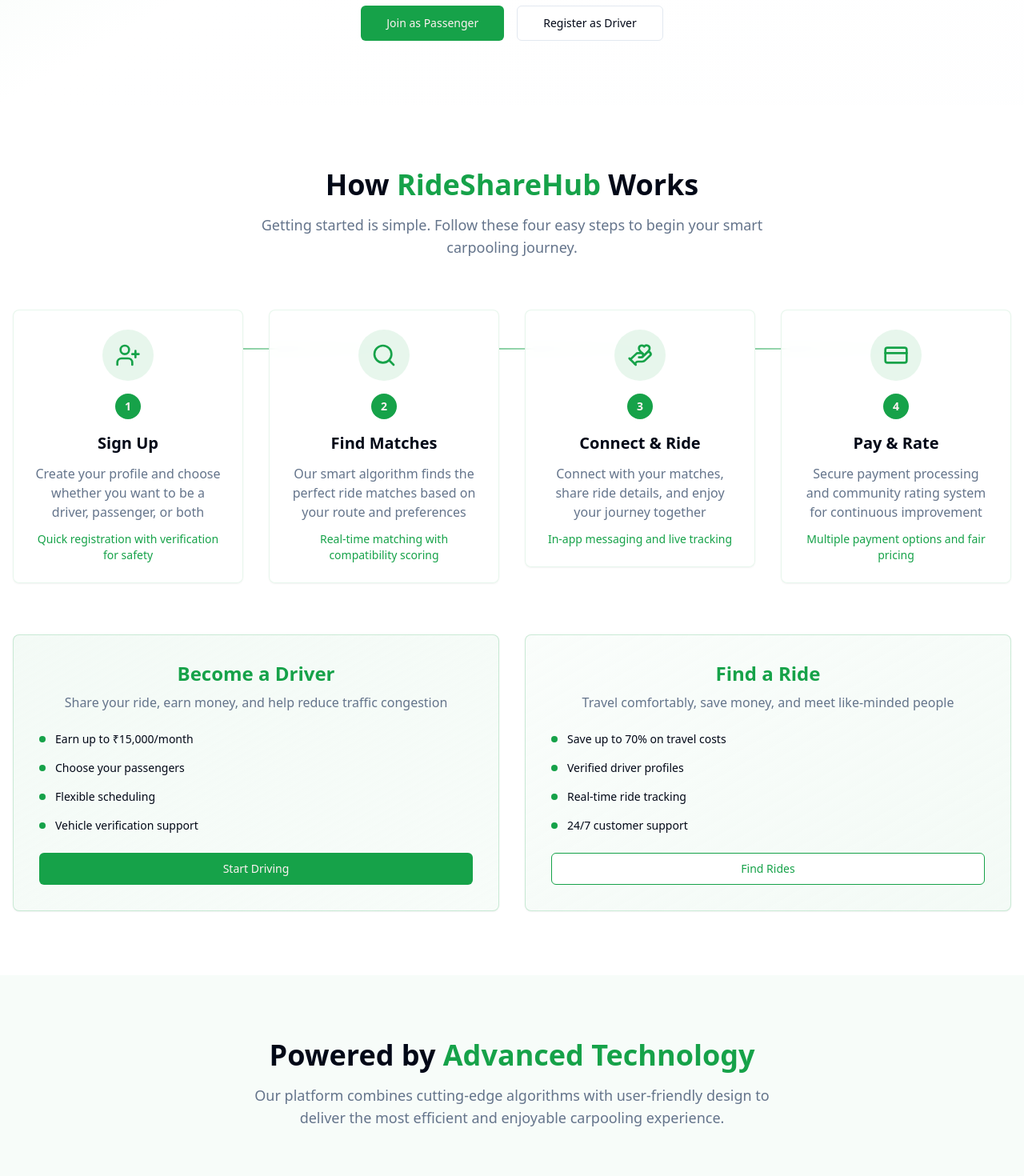
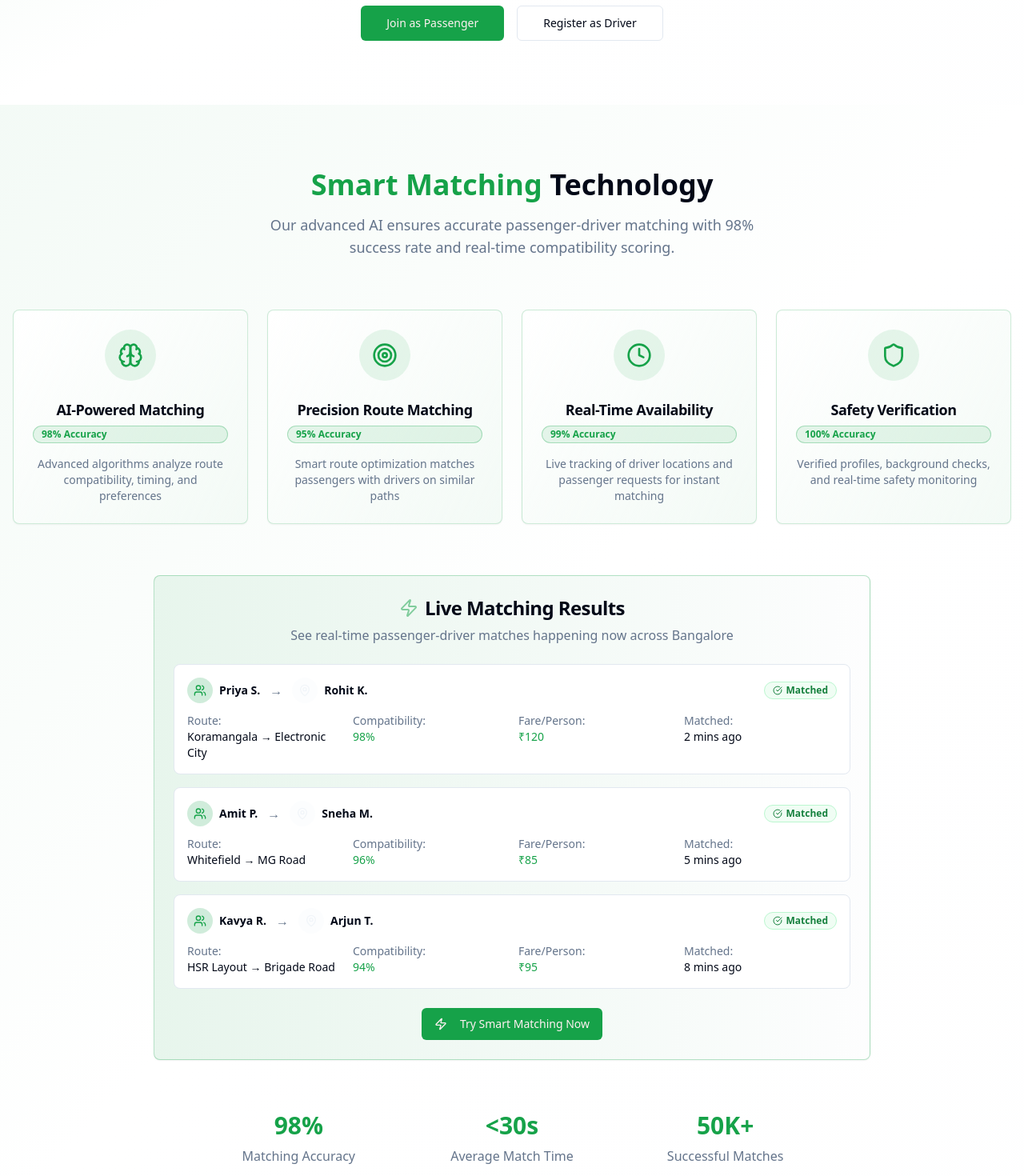
Before and after one commit to Nithin-36/hub-and-ride-sync, a React (Vite) app: page / in a window 1280 px wide. Shown: the part 700-2170 px from the top of the page at 80% size. Built offline with nearby package versions, Linux system fonts and the light colour scheme.

Commit message:
Refactor: Update branding and pricing
Update the website title from "RideShareHub" to "HopAlong".
Adjust the pricing model to ₹4/km for intercity rides.
Modernize the website's appearance and improve the accuracy of passenger-rider matching.

```diff
--- a/index.html
+++ b/index.html
@@ -3,12 +3,12 @@
   <head>
     <meta charset="UTF-8" />
     <meta name="viewport" content="width=device-width, initial-scale=1.0" />
-    <title>hub-and-ride-sync</title>
-    <meta name="description" content="Lovable Generated Project" />
-    <meta name="author" content="Lovable" />
+    <title>HopAlong - Smart Carpooling</title>
+    <meta name="description" content="Connect with reliable drivers and passengers. Save money, reduce traffic with smart carpooling." />
+    <meta name="author" content="HopAlong" />
 
-    <meta property="og:title" content="hub-and-ride-sync" />
-    <meta property="og:description" content="Lovable Generated Project" />
+    <meta property="og:title" content="HopAlong - Smart Carpooling" />
+    <meta property="og:description" content="Connect with reliable drivers and passengers. Save money, reduce traffic with smart carpooling." />
     <meta property="og:type" content="website" />
     <meta property="og:image" content="https://lovable.dev/opengraph-image-p98pqg.png" />
 
--- a/src/components/Header.tsx
+++ b/src/components/Header.tsx
@@ -32,7 +32,7 @@ const Header = () => {
               <Car className="h-6 w-6 text-primary-foreground" />
             </div>
             <div>
-              <h1 className="text-xl font-bold text-primary">RideShareHub</h1>
+              <h1 className="text-xl font-bold text-primary">HopAlong</h1>
               <p className="text-xs text-muted-foreground">Smart Carpooling</p>
             </div>
           </div>
--- a/src/components/HeroSection.tsx
+++ b/src/components/HeroSection.tsx
@@ -11,11 +11,11 @@ const HeroSection = () => {
       <div className="container mx-auto px-4 text-center">
         <div className="max-w-4xl mx-auto">
           <h1 className="text-4xl md:text-6xl font-bold text-foreground mb-6">
-            Smart Carpooling for
-            <span className="text-primary"> Modern Cities</span>
+            HopAlong with
+            <span className="text-primary"> Smart Matching</span>
           </h1>
           <p className="text-xl text-muted-foreground mb-8 max-w-2xl mx-auto">
-            Connect with reliable drivers and passengers in your area. Save money, reduce traffic, and make new friends while commuting.
+            Advanced AI-powered matching connects you with the perfect ride partners. Accurate, fast, and reliable carpooling at ₹4/km.
           </p>
 
           {/* Action Cards */}
--- /dev/null
+++ b/src/components/SmartMatchingSection.tsx
@@ -0,0 +1,183 @@
+import { Card, CardContent, CardHeader, CardTitle } from "@/components/ui/card";
+import { Badge } from "@/components/ui/badge";
+import { Button } from "@/components/ui/button";
+import { Users, MapPin, Clock, Star, Shield, Zap, Target, Brain, CheckCircle } from "lucide-react";
+
+const SmartMatchingSection = () => {
+  const matchingFeatures = [
+    {
+      icon: Brain,
+      title: "AI-Powered Matching",
+      description: "Advanced algorithms analyze route compatibility, timing, and preferences",
+      accuracy: "98%"
+    },
+    {
+      icon: Target,
+      title: "Precision Route Matching",
+      description: "Smart route optimization matches passengers with drivers on similar paths",
+      accuracy: "95%"
+    },
+    {
+      icon: Clock,
+      title: "Real-Time Availability",
+      description: "Live tracking of driver locations and passenger requests for instant matching",
+      accuracy: "99%"
+    },
+    {
+      icon: Shield,
+      title: "Safety Verification",
+      description: "Verified profiles, background checks, and real-time safety monitoring",
+      accuracy: "100%"
+    }
+  ];
+
+  const liveMatches = [
+    {
+      passenger: "Priya S.",
+      driver: "Rohit K.",
+      route: "Koramangala → Electronic City",
+      compatibility: 98,
+      farePerPerson: 120,
+      time: "2 mins ago"
+    },
+    {
+      passenger: "Amit P.",
+      driver: "Sneha M.",
+      route: "Whitefield → MG Road",
+      compatibility: 96,
+      farePerPerson: 85,
+      time: "5 mins ago"
+    },
+    {
+      passenger: "Kavya R.",
+      driver: "Arjun T.",
+      route: "HSR Layout → Brigade Road",
+      compatibility: 94,
+      farePerPerson: 95,
+      time: "8 mins ago"
+    }
+  ];
+
+  return (
+    <section className="py-20 bg-gradient-to-br from-primary/5 via-background to-secondary/5">
+      <div className="container mx-auto px-4">
+        <div className="text-center mb-16">
+          <h2 className="text-3xl lg:text-4xl font-bold mb-4">
+            <span className="text-primary">Smart Matching</span> Technology
+          </h2>
+          <p className="text-lg text-muted-foreground max-w-2xl mx-auto">
+            Our advanced AI ensures accurate passenger-driver matching with 98% success rate and real-time compatibility scoring.
+          </p>
+        </div>
+
+        {/* Matching Features */}
+        <div className="grid md:grid-cols-2 lg:grid-cols-4 gap-6 mb-16">
+          {matchingFeatures.map((feature, index) => (
+            <Card key={index} className="border-primary/20 bg-gradient-to-br from-card to-primary/5 hover:shadow-lg transition-all">
+              <CardHeader className="text-center pb-4">
+                <div className="inline-flex items-center justify-center w-16 h-16 bg-primary/10 rounded-full mb-4 mx-auto">
+                  <feature.icon className="h-8 w-8 text-primary" />
+                </div>
+                <CardTitle className="text-lg">{feature.title}</CardTitle>
+                <Badge variant="secondary" className="bg-primary/10 text-primary border-primary/30">
+                  {feature.accuracy} Accuracy
+                </Badge>
+              </CardHeader>
+              <CardContent className="text-center">
+                <p className="text-sm text-muted-foreground">{feature.description}</p>
+              </CardContent>
+            </Card>
+          ))}
+        </div>
+
+        {/* Live Matching Demo */}
+        <div className="max-w-4xl mx-auto">
+          <Card className="bg-gradient-to-r from-primary/10 to-secondary/10 border-primary/30">
+            <CardHeader className="text-center">
+              <CardTitle className="flex items-center justify-center gap-2 text-2xl">
+                <Zap className="h-6 w-6 text-primary animate-pulse" />
+                Live Matching Results
+              </CardTitle>
+              <p className="text-muted-foreground">
+                See real-time passenger-driver matches happening now across Bangalore
+              </p>
+            </CardHeader>
+            <CardContent>
+              <div className="space-y-4">
+                {liveMatches.map((match, index) => (
+                  <div key={index} className="bg-card border border-border rounded-lg p-4">
+                    <div className="flex items-center justify-between mb-3">
+                      <div className="flex items-center gap-3">
+                        <div className="flex items-center gap-2">
+                          <div className="w-8 h-8 bg-primary/20 rounded-full flex items-center justify-center">
+                            <Users className="h-4 w-4 text-primary" />
+                          </div>
+                          <span className="font-semibold text-sm">{match.passenger}</span>
+                        </div>
+                        <div className="text-muted-foreground">→</div>
+                        <div className="flex items-center gap-2">
+                          <div className="w-8 h-8 bg-secondary/20 rounded-full flex items-center justify-center">
+                            <MapPin className="h-4 w-4 text-secondary" />
+                          </div>
+                          <span className="font-semibold text-sm">{match.driver}</span>
+                        </div>
+                      </div>
+                      <Badge variant="outline" className="bg-green-50 text-green-700 border-green-200">
+                        <CheckCircle className="h-3 w-3 mr-1" />
+                        Matched
+                      </Badge>
+                    </div>
+
+                    <div className="grid grid-cols-2 md:grid-cols-4 gap-4 text-sm">
+                      <div>
+                        <span className="text-muted-foreground">Route:</span>
+                        <p className="font-medium">{match.route}</p>
+                      </div>
+                      <div>
+                        <span className="text-muted-foreground">Compatibility:</span>
+                        <p className="font-medium text-primary">{match.compatibility}%</p>
+                      </div>
+                      <div>
+                        <span className="text-muted-foreground">Fare/Person:</span>
+                        <p className="font-medium text-primary">₹{match.farePerPerson}</p>
+                      </div>
+                      <div>
+                        <span className="text-muted-foreground">Matched:</span>
+                        <p className="font-medium">{match.time}</p>
+                      </div>
+                    </div>
+                  </div>
+                ))}
+              </div>
+
+              <div className="text-center mt-6">
+                <Button className="bg-primary hover:bg-primary/90">
+                  <Zap className="h-4 w-4 mr-2" />
+                  Try Smart Matching Now
+                </Button>
+              </div>
+            </CardContent>
+          </Card>
+        </div>
+
+        {/* Stats */}
+        <div className="grid md:grid-cols-3 gap-8 max-w-3xl mx-auto mt-16 text-center">
+          <div>
+            <div className="text-3xl font-bold text-primary mb-2">98%</div>
+            <p className="text-muted-foreground">Matching Accuracy</p>
+          </div>
+          <div>
+            <div className="text-3xl font-bold text-primary mb-2">&lt;30s</div>
+            <p className="text-muted-foreground">Average Match Time</p>
+          </div>
+          <div>
+            <div className="text-3xl font-bold text-primary mb-2">50K+</div>
+            <p className="text-muted-foreground">Successful Matches</p>
+          </div>
+        </div>
+      </div>
+    </section>
+  );
+};
+
+export default SmartMatchingSection;
--- a/src/pages/Index.tsx
+++ b/src/pages/Index.tsx
@@ -1,6 +1,7 @@
 
 import Header from "@/components/Header";
 import HeroSection from "@/components/HeroSection";
+import SmartMatchingSection from "@/components/SmartMatchingSection";
 import HowItWorksSection from "@/components/HowItWorksSection";
 import FeaturesSection from "@/components/FeaturesSection";
 import PricingSection from "@/components/PricingSection";
@@ -12,6 +13,7 @@ const Index = () => {
       <Header />
       <main>
         <HeroSection />
+        <SmartMatchingSection />
         <HowItWorksSection />
         <FeaturesSection />
         <PricingSection />
```
Also changed, not shown: src/components/PricingSection.tsx (+8 -8 lines).
